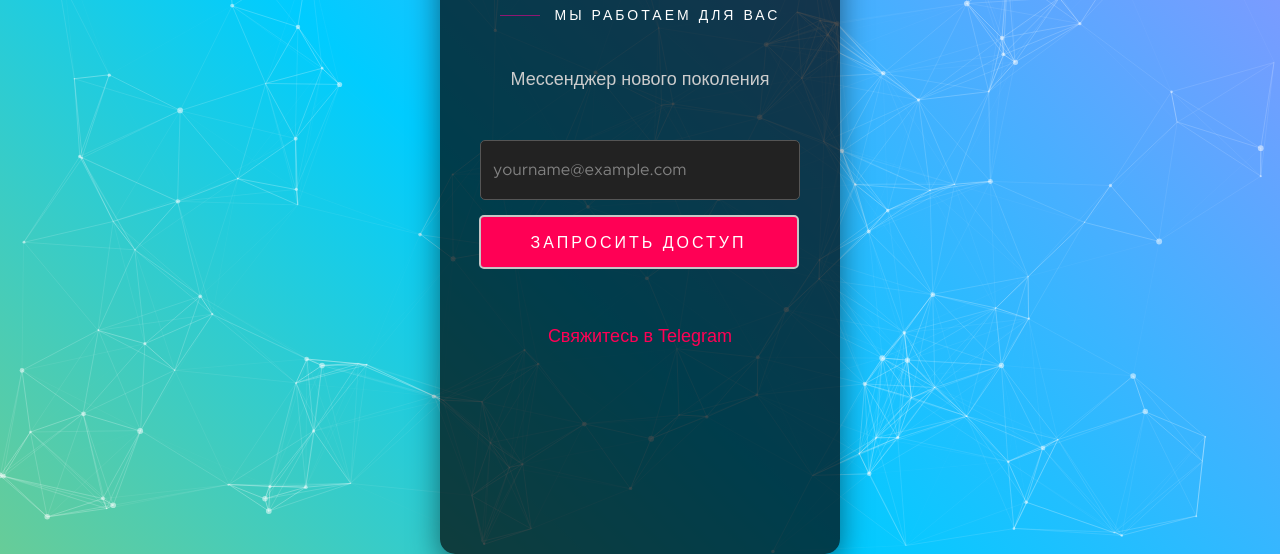
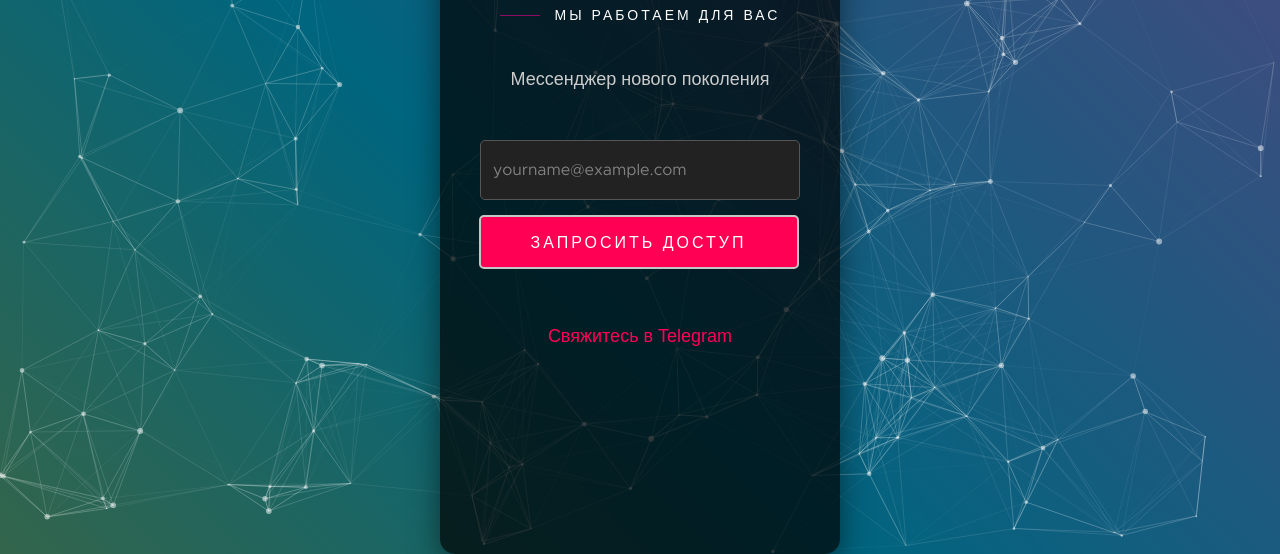
Before and after one commit to ReIay-project/reiay.ru, a plain HTML site: page index.html in a window 1280 px wide. Shown: the part 246-800 px from the top of the page. Drawn offline with Linux system fonts and the light colour scheme; no server answers; animation ran at ten frames a second; a web font is replaced by a local one.

Commit message:
Update index.html

```diff
--- a/index.html
+++ b/index.html
@@ -35,12 +35,14 @@
             color: white;
             margin: 0;
             padding: 0;
+            box-sizing: border-box;
             display: flex;
             justify-content: center;
             align-items: center;
             height: 100vh;
             overflow: hidden;
             position: relative;
+            background-color: #000; /* Цвет для рамки вокруг */
         }
 
         /* Переливающийся градиентный фон */
@@ -53,13 +55,24 @@
             background: linear-gradient(45deg, #ff0066, #ffcc00, #00ccff, #ff66ff);
             background-size: 300% 300%;
             animation: gradient-animation 12s ease infinite;
-            z-index: -2;
+            z-index: -3;
         }
 
         @keyframes gradient-animation {
             0% { background-position: 0% 50%; }
             50% { background-position: 100% 50%; }
             100% { background-position: 0% 50%; }
+        }
+
+        /* Полупрозрачная серая рамка */
+        .overlay {
+            position: absolute;
+            width: 100%;
+            height: 100%;
+            top: 0;
+            left: 0;
+            background-color: rgba(0, 0, 0, 0.5); /* Полупрозрачный серый фон */
+            z-index: -2; /* Между градиентным фоном и контентом */
         }
 
         #particles-js {
@@ -212,6 +225,9 @@
     <!-- Переливающийся градиентный фон -->
     <div class="gradient-background"></div>
 
+    <!-- Полупрозрачная серая рамка -->
+    <div class="overlay"></div>
+
     <!-- Анимация частиц -->
     <div id="particles-js"></div>
 
```
